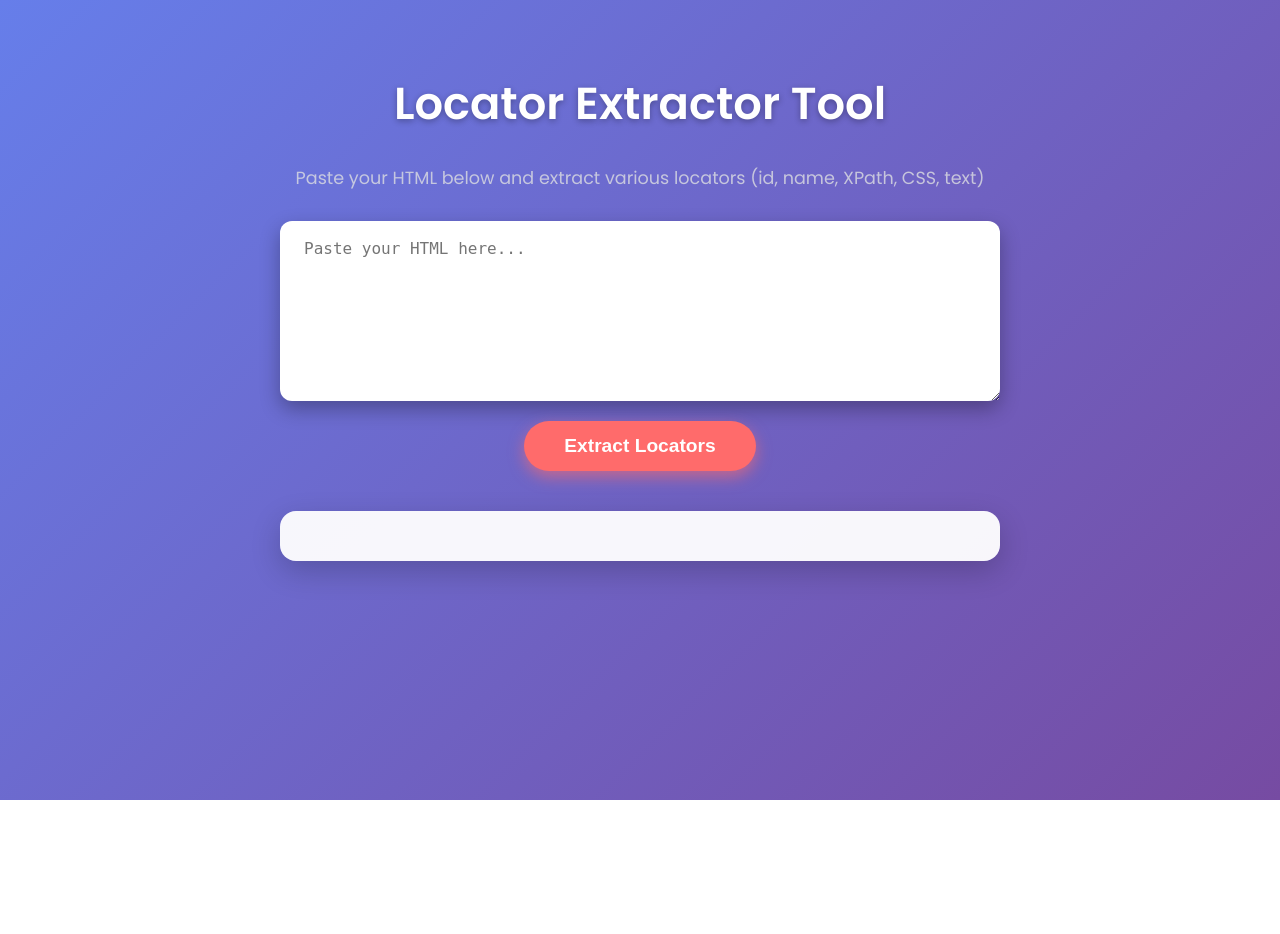
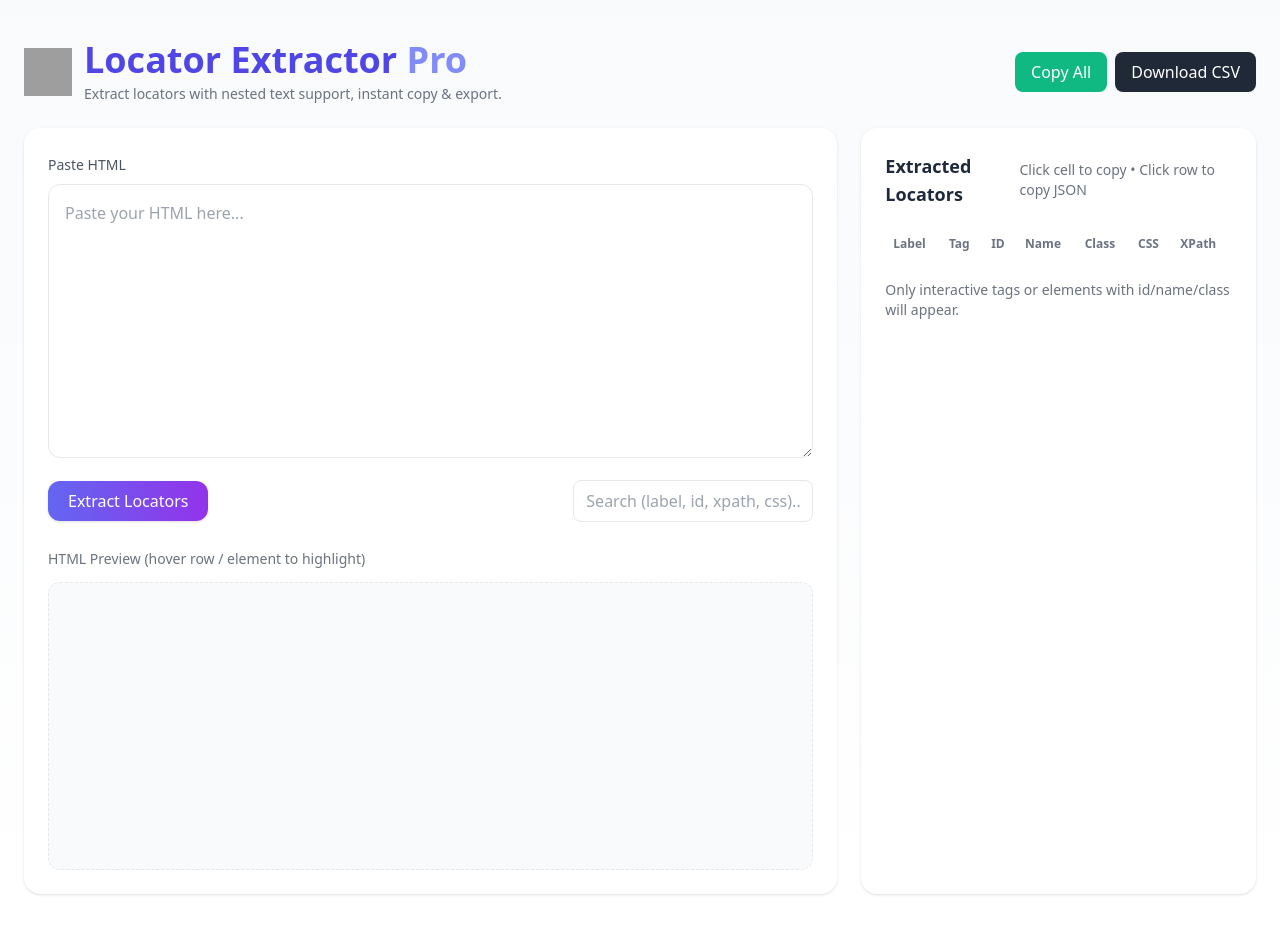
Before and after one commit to balajichinnu98/locator_extractor, a Flask app: page / in a window 1280 px wide. Before the commit the page ends 800 px from the top, so only its background shows below. Run offline with Flask 3, Linux system fonts and the light colour scheme; lists and menus that the app fills with data are empty; some libraries are stand-ins or nearby versions; grey boxes are pictures that could not be loaded.

Commit message:
Initial commit

```diff
--- a/app.py
+++ b/app.py
@@ -18,26 +18,29 @@ def extract_locators():
 
 def get_relative_xpath(element):
     """
-    Generate relative XPath using tag and attributes (id, name, class)
-    e.g. //div[@id='company'], //input[@name='username']
-    Falls back to tag only if no attributes.
+    Generate relative XPath using id, name, placeholder, aria-label, or visible text.
+    Ignores class for better reliability.
     """
     if element is None or element.name == '[document]':
         return ''
 
     tag = element.name
 
-    # Priority attributes for XPath
     if element.get('id'):
         return f"//{tag}[@id='{element.get('id')}']"
     if element.get('name'):
         return f"//{tag}[@name='{element.get('name')}']"
-    if element.get('class'):
-        # use first class only for xpath
-        class_name = element.get('class')[0]
-        return f"//{tag}[contains(@class, '{class_name}')]"
+    if element.get('placeholder'):
+        return f"//{tag}[@placeholder='{element.get('placeholder')}']"
+    if element.get('aria-label'):
+        return f"//{tag}[@aria-label='{element.get('aria-label')}']"
 
-    # fallback: just tag name
+    # fallback: use visible text if available
+    text = element.get_text(strip=True)
+    if text:
+        return f"//{tag}[normalize-space()='{text}']"
+
+    # final fallback: just tag name
     return f"//{tag}"
 
 def get_css_selector(element):
@@ -59,53 +62,63 @@ def get_css_selector(element):
         selector += '.' + '.'.join(classes)
     return selector
 
+def get_element_label(element):
+    """
+    Generate a human-readable label for an element.
+    Uses id, name, placeholder, aria-label, value, or visible text (including nested tags).
+    """
+    if element.get("id"):
+        return element.get("id")
+    if element.get("name"):
+        return element.get("name")
+    if element.get("placeholder"):
+        return element.get("placeholder")
+    if element.get("aria-label"):
+        return element.get("aria-label")
+    if element.get("value"):
+        return element.get("value")
+
+    text = element.get_text(strip=True)
+    if text:
+        return text
+
+    if element.name == "input" and element.get("type"):
+        return f"{element.get('type')}-input"
+    if element.name == "select":
+        return "select"
+    if element.name == "textarea":
+        return "textarea"
+
+    return element.name
+
 def extract_locators_from_html(html_content):
     soup = BeautifulSoup(html_content, 'html.parser')
     locators_list = []
 
-    # List of interactive tags to keep
-    interactive_tags = ['input', 'button', 'select', 'textarea', 'a', 'label']
+    interactive_tags = ['input', 'button', 'select', 'textarea', 'a', 'label', 'i', 'span']
 
     for element in soup.find_all(True):
         tag = element.name
 
-        # Filter: only interactive tags OR elements with tabindex attribute
+        # Skip non-interactive elements without id/name/class/tabindex
         if tag not in interactive_tags and not element.has_attr('tabindex'):
             continue
-
-        # For <a> tags, ensure it has href attribute to be interactive
         if tag == 'a' and not element.get('href'):
             continue
 
         locator = {}
+        locator['label'] = get_element_label(element)
+        locator['tag_name'] = tag
 
-        # id
         if element.get('id'):
             locator['id'] = element.get('id')
-
-        # name
         if element.get('name'):
             locator['name'] = element.get('name')
+        if element.get('class'):
+            locator['class_name'] = element.get('class')[0]  # first class only
 
-        # class name (first class only)
-        classes = element.get('class')
-        if classes:
-            locator['class_name'] = classes[0]
-
-        # css selector
         locator['css_selector'] = get_css_selector(element)
-
-        # xpath (relative with attributes)
         locator['xpath'] = get_relative_xpath(element)
-
-        # tag name
-        locator['tag_name'] = tag
-
-        # link text & partial link text - only for <a> tags with text
-        if tag == 'a' and element.string and element.string.strip():
-            text = element.string.strip()
-            locator['link_text'] = text
-            locator['partial_link_text'] = text[:max(1, len(text)//2)]  # half text as partial
 
         locators_list.append(locator)
 
--- a/templates/index.html
+++ b/templates/index.html
@@ -1,258 +1,267 @@
 <!DOCTYPE html>
 <html lang="en">
 <head>
-  <meta charset="UTF-8" />
-  <meta name="viewport" content="width=device-width, initial-scale=1" />
-  <title>Locator Extractor Tool</title>
+  <meta charset="utf-8" />
+  <meta name="viewport" content="width=device-width,initial-scale=1" />
+  <title>Locator Extractor Pro</title>
 
-  <!-- Google Fonts -->
-  <link href="https://fonts.googleapis.com/css2?family=Poppins:wght@400;600&display=swap" rel="stylesheet" />
+  <script src="https://cdn.tailwindcss.com"></script>
+  <style>
+    .preview-frame * { box-sizing: border-box; }
+    .preview-highlight { outline: 3px solid rgba(99,102,241,0.9); outline-offset: 2px; background: rgba(99,102,241,0.04); }
+    .toast { transition: transform .15s ease, opacity .15s ease; }
+    .truncate-250 { max-width: 250px; overflow: hidden; text-overflow: ellipsis; white-space: nowrap; display: inline-block; }
+  </style>
+</head>
+<body class="min-h-screen bg-gradient-to-b from-slate-50 to-white text-slate-800">
 
-  <style>
-    /* Reset & base */
-    * {
-      box-sizing: border-box;
-    }
-    body {
-      margin: 0;
-      background: linear-gradient(135deg, #667eea, #764ba2);
-      font-family: 'Poppins', sans-serif;
-      color: #fff;
-      min-height: 100vh;
-      display: flex;
-      flex-direction: column;
-      align-items: center;
-      padding: 40px 20px;
+<div class="max-w-7xl mx-auto px-6 py-10">
+  <div class="flex items-center justify-between gap-4 mb-6">
+    <div class="flex items-center gap-3">
+      <img src="https://cdn-icons-png.flaticon.com/512/3097/3097980.png" alt="Logo" class="h-12 w-12">
+      <div>
+        <h1 class="text-3xl sm:text-4xl font-extrabold text-indigo-600">Locator Extractor <span class="text-indigo-400">Pro</span></h1>
+        <p class="mt-1 text-sm text-gray-500">Extract locators with nested text support, instant copy & export.</p>
+      </div>
+    </div>
+    <div class="flex gap-2">
+      <button id="copyAll" class="px-4 py-2 rounded-lg bg-emerald-500 text-white hover:brightness-95">Copy All</button>
+      <button id="downloadCsv" class="px-4 py-2 rounded-lg bg-gray-800 text-white hover:brightness-95">Download CSV</button>
+    </div>
+  </div>
+
+  <!-- input + preview -->
+  <div class="grid grid-cols-1 lg:grid-cols-3 gap-6">
+    <div class="lg:col-span-2 bg-white p-6 shadow rounded-2xl">
+      <label class="text-sm font-medium text-gray-600">Paste HTML</label>
+      <textarea id="htmlInput" rows="10" class="mt-2 w-full p-4 rounded-xl border border-gray-200 focus:outline-none focus:ring-2 focus:ring-indigo-300" placeholder="Paste your HTML here..."></textarea>
+
+      <div class="flex items-center gap-3 mt-4">
+        <button id="extractBtn" class="px-5 py-2 rounded-xl bg-gradient-to-r from-indigo-500 to-purple-600 text-white shadow">Extract Locators</button>
+        <input id="searchBox" class="ml-auto px-3 py-2 border rounded-lg w-60" placeholder="Search (label, id, xpath, css)...">
+      </div>
+
+      <div class="mt-6">
+        <label class="text-sm text-gray-500">HTML Preview (hover row / element to highlight)</label>
+        <div id="preview" class="preview-frame mt-3 p-4 border border-dashed rounded-xl h-72 overflow-auto bg-slate-50"></div>
+      </div>
+    </div>
+
+    <!-- table card -->
+    <div class="bg-white p-6 shadow rounded-2xl">
+      <div class="flex items-center justify-between mb-4">
+        <h2 class="font-semibold text-lg">Extracted Locators</h2>
+        <div class="text-sm text-gray-500">Click cell to copy • Click row to copy JSON</div>
+      </div>
+
+      <div id="tableWrap" class="max-h-[520px] overflow-auto">
+        <table id="locatorsTable" class="min-w-full text-sm">
+          <thead class="sticky top-0 bg-white">
+            <tr class="text-left">
+              <th class="py-3 px-2 text-xs text-gray-500">Label</th>
+              <th class="py-3 px-2 text-xs text-gray-500">Tag</th>
+              <th class="py-3 px-2 text-xs text-gray-500">ID</th>
+              <th class="py-3 px-2 text-xs text-gray-500">Name</th>
+              <th class="py-3 px-2 text-xs text-gray-500">Class</th>
+              <th class="py-3 px-2 text-xs text-gray-500">CSS</th>
+              <th class="py-3 px-2 text-xs text-gray-500">XPath</th>
+            </tr>
+          </thead>
+          <tbody id="tableBody" class="align-top"></tbody>
+        </table>
+      </div>
+
+      <div class="mt-4 text-sm text-gray-500">
+        Only interactive tags or elements with id/name/class will appear.
+      </div>
+    </div>
+  </div>
+</div>
+
+<div id="toastContainer" class="fixed bottom-6 right-6 flex flex-col gap-2 z-50"></div>
+
+<script>
+let latestLocators = [];
+let previewElementMap = new Map();
+
+function showToast(msg, type='success') {
+  const container = document.getElementById('toastContainer');
+  const el = document.createElement('div');
+  el.className = 'toast px-4 py-2 rounded-lg shadow-lg text-white';
+  el.style.opacity = '0.98';
+  el.style.transform = 'translateY(6px)';
+  el.innerText = msg;
+  if (type === 'success') el.style.background = 'linear-gradient(90deg,#10b981,#059669)';
+  else el.style.background = '#ef4444';
+  container.appendChild(el);
+  setTimeout(()=> { el.style.transform='translateY(0)'; }, 10);
+  setTimeout(()=> { el.remove(); }, 2400);
 }
 
-    h1 {
-      font-weight: 600;
-      font-size: 2.8rem;
-      margin-bottom: 10px;
-      text-shadow: 0 2px 6px rgba(0,0,0,0.3);
-      user-select: none;
+function downloadFile(filename, content, mime='application/json') {
+  const blob = new Blob([content], {type: mime});
+  const url = URL.createObjectURL(blob);
+  const a = document.createElement('a');
+  a.href = url;
+  a.download = filename;
+  document.body.appendChild(a);
+  a.click();
+  a.remove();
+  URL.revokeObjectURL(url);
 }
 
-    p.subtitle {
-      font-weight: 400;
-      font-size: 1.1rem;
-      margin-bottom: 30px;
-      color: #dcdde1cc;
-      user-select: none;
+document.getElementById('extractBtn').addEventListener('click', async () => {
+  const html = document.getElementById('htmlInput').value.trim();
+  if (!html) { showToast('Paste HTML first', 'error'); return; }
+  try {
+    const res = await fetch('/extract-locators', {
+      method: 'POST',
+      headers: {'Content-Type':'application/json'},
+      body: JSON.stringify({html})
+    });
+    const data = await res.json();
+    if (data.error) { showToast(data.error, 'error'); return; }
+    latestLocators = data;
+    renderTable(latestLocators);
+    renderPreview(html, latestLocators);
+    showToast(`Extracted ${latestLocators.length} locators`);
+  } catch (e) {
+    console.error(e);
+    showToast('Extraction failed', 'error');
+  }
+});
+
+document.getElementById('searchBox').addEventListener('input', (e) => {
+  const q = e.target.value.toLowerCase();
+  const filtered = latestLocators.filter(l => {
+    const combined = `${l.label||''} ${l.tag_name||''} ${l.id||''} ${l.name||''} ${l.class_name||''} ${l.css_selector||''} ${l.xpath||''}`.toLowerCase();
+    return combined.includes(q);
+  });
+  renderTable(filtered);
+});
+
+document.getElementById('copyAll').addEventListener('click', () => {
+  if (!latestLocators.length) { showToast('No locators to copy', 'error'); return; }
+  navigator.clipboard.writeText(JSON.stringify(latestLocators, null, 2)).then(()=> showToast('All locators copied'));
+});
+
+document.getElementById('downloadJson').addEventListener('click', () => {
+  if (!latestLocators.length) { showToast('No locators to download', 'error'); return; }
+  downloadFile('locators.json', JSON.stringify(latestLocators, null, 2), 'application/json');
+});
+
+document.getElementById('downloadCsv').addEventListener('click', () => {
+  if (!latestLocators.length) { showToast('No locators to download', 'error'); return; }
+  const keys = ['label','tag_name','id','name','class_name','css_selector','xpath'];
+  const rows = [keys.join(',')];
+  latestLocators.forEach(loc => {
+    const row = keys.map(k => `"${(loc[k]||'').toString().replace(/"/g,'""')}"`).join(',');
+    rows.push(row);
+  });
+  downloadFile('locators.csv', rows.join('\n'), 'text/csv');
+});
+
+/* ---------- Render Table ---------- */
+function renderTable(list) {
+  const tbody = document.getElementById('tableBody');
+  tbody.innerHTML = '';
+  list.forEach((loc, idx) => {
+    const tr = document.createElement('tr');
+    tr.className = 'hover:bg-slate-50 cursor-pointer';
+    tr.dataset.index = idx;
+
+    tr.addEventListener('click', (e) => {
+      if (e.target.dataset && e.target.dataset.skipRowCopy === 'true') return;
+      navigator.clipboard.writeText(JSON.stringify(loc, null, 2)).then(()=> showToast('Copied element JSON'));
+    });
+
+    function makeCell(text, title) {
+      const td = document.createElement('td');
+      td.className = 'py-3 px-2 align-top';
+      if (!text) { td.innerHTML = '<span class="text-xs text-gray-400 italic">-</span>'; return td; }
+      const span = document.createElement('span');
+      span.className = 'truncate-250 inline-block';
+      span.textContent = text;
+      if (title) span.title = title;
+      span.addEventListener('click', ev => {
+        ev.stopPropagation();
+        navigator.clipboard.writeText(text).then(()=> showToast(`Copied: ${text.length>60? text.slice(0,60)+'...': text}`));
+      });
+      span.dataset.skipRowCopy = 'true';
+      td.appendChild(span);
+      return td;
     }
 
-    textarea {
-      width: 100%;
-      max-width: 720px;
-      height: 180px;
-      border-radius: 12px;
-      border: none;
-      padding: 18px 24px;
-      font-size: 1rem;
-      font-family: monospace;
-      resize: vertical;
-      box-shadow: 0 8px 20px rgba(0,0,0,0.3);
-      transition: box-shadow 0.3s ease;
-      color: #2c3e50;
-    }
-    textarea:focus {
-      outline: none;
-      box-shadow: 0 0 12px #ffb142;
-      background: #fff;
-    }
+    tr.appendChild(makeCell(loc.label||'Unnamed', loc.label||''));
+    tr.appendChild(makeCell(loc.tag_name||'', loc.tag_name||''));
+    tr.appendChild(makeCell(loc.id||'', loc.id||''));
+    tr.appendChild(makeCell(loc.name||'', loc.name||''));
+    tr.appendChild(makeCell(loc.class_name||'', loc.class_name||''));
+    tr.appendChild(makeCell(loc.css_selector||'', loc.css_selector||''));
+    tr.appendChild(makeCell(loc.xpath||'', loc.xpath||''));
 
-    button.extract-btn {
-      margin-top: 20px;
-      padding: 14px 40px;
-      font-size: 1.2rem;
-      font-weight: 600;
-      border-radius: 30px;
-      border: none;
-      cursor: pointer;
-      background: #ff6b6b;
-      box-shadow: 0 6px 15px rgba(255,107,107,0.6);
-      color: white;
-      transition: background 0.3s ease;
-      user-select: none;
-    }
-    button.extract-btn:hover {
-      background: #ff4757;
-      box-shadow: 0 8px 20px rgba(255,71,87,0.8);
-    }
+    tr.addEventListener('mouseenter', () => {
+      const mapEl = previewElementMap.get(idx);
+      if (mapEl) mapEl.classList.add('preview-highlight');
+    });
+    tr.addEventListener('mouseleave', () => {
+      const mapEl = previewElementMap.get(idx);
+      if (mapEl) mapEl.classList.remove('preview-highlight');
+    });
 
-    #result {
-      margin-top: 40px;
-      max-width: 720px;
-      width: 100%;
-      background: rgba(255,255,255,0.95);
-      border-radius: 16px;
-      color: #2c3e50;
-      padding: 25px 30px;
-      box-shadow: 0 10px 30px rgba(0,0,0,0.2);
-      font-family: monospace;
-      max-height: 400px;
-      overflow-y: auto;
-    }
-
-    .locator-block {
-      border-bottom: 1px solid #ccc;
-      padding: 16px 0;
-    }
-    .locator-block:last-child {
-      border: none;
-    }
-    .locator-title {
-      font-weight: 700;
-      font-size: 1.15rem;
-      margin-bottom: 10px;
-      color: #2f3640;
-    }
-    .locator-item {
-      margin: 6px 0;
-      display: flex;
-      align-items: center;
-      justify-content: space-between;
-      background: #f1f2f6;
-      padding: 10px 14px;
-      border-radius: 8px;
-      user-select: all;
-      font-size: 0.9rem;
-      color: #2f3640;
-      word-break: break-word;
-    }
-    .copy-btn {
-      background: #3742fa;
-      border: none;
-      color: white;
-      font-weight: 600;
-      border-radius: 8px;
-      padding: 6px 12px;
-      cursor: pointer;
-      margin-left: 12px;
-      flex-shrink: 0;
-      transition: background-color 0.25s ease;
-    }
-    .copy-btn:hover {
-      background: #273cbe;
-    }
-
-    /* Scrollbar styling */
-    #result::-webkit-scrollbar {
-      width: 8px;
-    }
-    #result::-webkit-scrollbar-thumb {
-      background-color: #ff6b6b;
-      border-radius: 20px;
-    }
-    #result::-webkit-scrollbar-track {
-      background: transparent;
-    }
-
-    /* Responsive */
-    @media (max-width: 768px) {
-      textarea {
-        height: 140px;
-      }
-      button.extract-btn {
-        width: 100%;
-      }
-    }
-  </style>
-</head>
-<body>
-
-  <h1>Locator Extractor Tool</h1>
-  <p class="subtitle">Paste your HTML below and extract various locators (id, name, XPath, CSS, text)</p>
-
-  <textarea id="html-input" placeholder="Paste your HTML here..."></textarea>
-
-  <button class="extract-btn" onclick="extractLocators()">Extract Locators</button>
-
-  <div id="result"></div>
-
-  <script>
-    function copyToClipboard(text, btn) {
-      navigator.clipboard.writeText(text).then(() => {
-        btn.textContent = 'Copied!';
-        setTimeout(() => { btn.textContent = 'Copy'; }, 1500);
-      }).catch(() => {
-        alert('Failed to copy! Please copy manually.');
+    tbody.appendChild(tr);
   });
 }
 
-    function createLocatorElement(key, value) {
+/* ---------- Render Preview ---------- */
+function renderPreview(html, locators) {
+  const preview = document.getElementById('preview');
+  preview.innerHTML = '';
+  previewElementMap.clear();
+
   const container = document.createElement('div');
-      container.className = 'locator-item';
+  container.innerHTML = html;
+  container.className = 'preview-root space-y-2';
 
-      const span = document.createElement('span');
-      span.textContent = `${key}: ${value}`;
+  locators.forEach((loc, i) => {
+    let el = null;
+    try { if (loc.id) el = container.querySelector(`#${CSS.escape(loc.id)}`); } catch{}
+    if (!el && loc.name) el = container.querySelector(`[name="${loc.name}"]`);
+    if (!el && loc.class_name) el = container.querySelector(`.${loc.class_name.split(' ').map(c=>CSS.escape(c)).join('.')}`);
+    if (!el && loc.css_selector) { try { el = container.querySelector(loc.css_selector); } catch{} }
+    if (!el && loc.xpath) {
+      try {
+        const doc = container.ownerDocument || document;
+        const res = doc.evaluate(loc.xpath, container, null, XPathResult.FIRST_ORDERED_NODE_TYPE, null);
+        if (res && res.singleNodeValue) el = res.singleNodeValue;
+      } catch{}
+    }
+    if (!el && loc.tag_name) el = container.querySelector(loc.tag_name);
 
-      const btn = document.createElement('button');
-      btn.className = 'copy-btn';
-      btn.textContent = 'Copy';
-      btn.onclick = () => copyToClipboard(value, btn);
+    if (el) {
+      el.dataset.locatorIndex = i;
+      el.addEventListener('mouseenter', () => {
+        const row = document.querySelector(`#tableBody tr[data-index="${i}"]`);
+        if (row) row.classList.add('bg-indigo-50');
+        el.classList.add('preview-highlight');
+      });
+      el.addEventListener('mouseleave', () => {
+        const row = document.querySelector(`#tableBody tr[data-index="${i}"]`);
+        if (row) row.classList.remove('bg-indigo-50');
+        el.classList.remove('preview-highlight');
+      });
+      el.addEventListener('click', ev => {
+        ev.stopPropagation();
+        navigator.clipboard.writeText(JSON.stringify(loc, null, 2)).then(()=> showToast('Copied element JSON from preview'));
+      });
+      previewElementMap.set(i, el);
+    }
+  });
 
-      container.appendChild(span);
-      container.appendChild(btn);
-
-      return container;
+  preview.appendChild(container);
 }
 
-    function extractLocators() {
-      const htmlInput = document.getElementById('html-input').value.trim();
-      const resultDiv = document.getElementById('result');
-      resultDiv.innerHTML = '';
-
-      if (!htmlInput) {
-        resultDiv.textContent = '⚠️ Please paste some HTML first.';
-        return;
-      }
-
-      fetch('/extract-locators', {
-        method: 'POST',
-        headers: {
-          'Content-Type': 'application/json'
-        },
-        body: JSON.stringify({ html: htmlInput })
-      })
-      .then(response => {
-        if (!response.ok) {
-          throw new Error('Failed to extract locators');
-        }
-        return response.json();
-      })
-      .then(data => {
-        if (data.error) {
-          resultDiv.textContent = '⚠️ ' + data.error;
-          return;
-        }
-        if (!data.length) {
-          resultDiv.textContent = 'No locators found.';
-          return;
-        }
-
-        data.forEach((locator, index) => {
-          const block = document.createElement('div');
-          block.className = 'locator-block';
-
-          const title = document.createElement('div');
-          title.className = 'locator-title';
-          title.textContent = `Element ${index + 1}`;
-          block.appendChild(title);
-
-          for (const [key, value] of Object.entries(locator)) {
-            if (!value) continue;
-            block.appendChild(createLocatorElement(key, value));
-          }
-
-          resultDiv.appendChild(block);
-        });
-      })
-      .catch(error => {
-        resultDiv.textContent = '⚠️ Error: ' + error.message;
-      });
-    }
+if (!CSS.escape) { CSS.escape = function(v){return String(v).replace(/([^\x20-\x7E]|["'\\#;:<>~\[\]\(\)])/g,'\\$&'); }; }
 </script>
-
 </body>
 </html>
```
Lines whose indentation alone changed are shown as unchanged.
